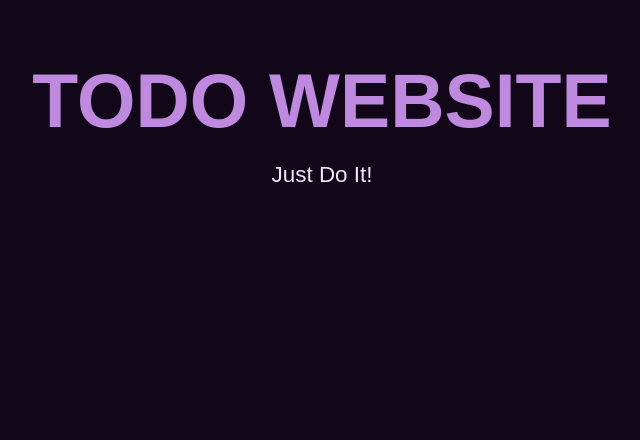
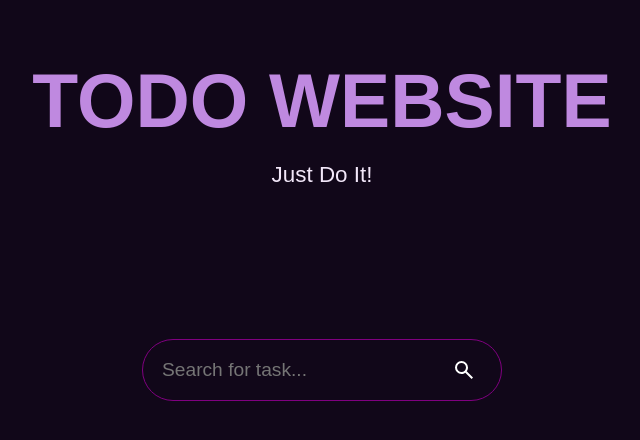
Before and after one commit to Ali200674/Todo-Website, a React (Vite) app in the folder todo-website/: page / in a window 1280 px wide. Shown: the top 440 px of the page, without its empty margins (318-958 px from the left). Built offline with nearby package versions, Linux system fonts and the light colour scheme; a web font is replaced by a local one.

Commit message:
Added a simple search bar with a magnifying glass svg to the right inside the input field with some css.

```diff
--- a/todo-website/src/components/App.jsx
+++ b/todo-website/src/components/App.jsx
@@ -5,6 +5,7 @@ function App() {
   return (
     <>
       <Header />
+      <SearchBar />
     </>
   );
 }
--- a/todo-website/src/components/SearchBar.jsx
+++ b/todo-website/src/components/SearchBar.jsx
@@ -1,7 +1,14 @@
+import "../styles/searchbar.css";
+import searchbar from "../assets/search-bar-logo.svg";
+
 function SearchBar() {
   return (
     <>
-      <div></div>
+      <div className="search-bar-div">
+        <div className="search-bar">
+          <input type="text" placeholder="Search for task..." />
+        </div>
+      </div>
     </>
   );
 }
--- a/todo-website/src/styles/searchbar.css
+++ b/todo-website/src/styles/searchbar.css
@@ -0,0 +1,35 @@
+/* For the whole div that wrapps everything in the SearchBar.jsx */
+.search-bar-div {
+  display: flex;
+
+  position: relative;
+
+  justify-content: center;
+
+  margin-top: 8rem;
+}
+
+/* For the search bar input field */
+.search-bar input {
+  padding: 1.2rem;
+
+  outline: none;
+
+  background-color: transparent;
+
+  border: 1px solid purple;
+
+  border-radius: 2rem;
+
+  width: 20rem;
+
+  color: white;
+
+  font-size: 1.2rem;
+
+  /* For the magnifying glass svg on the input field */
+  background-image: url("../assets/search-bar-logo.svg");
+  background-repeat: no-repeat;
+  background-position: center right 25px;
+  background-size: 1.5rem;
+}
```
Also changed, not shown: todo-website/src/assets/search-bar-logo.svg (added).
